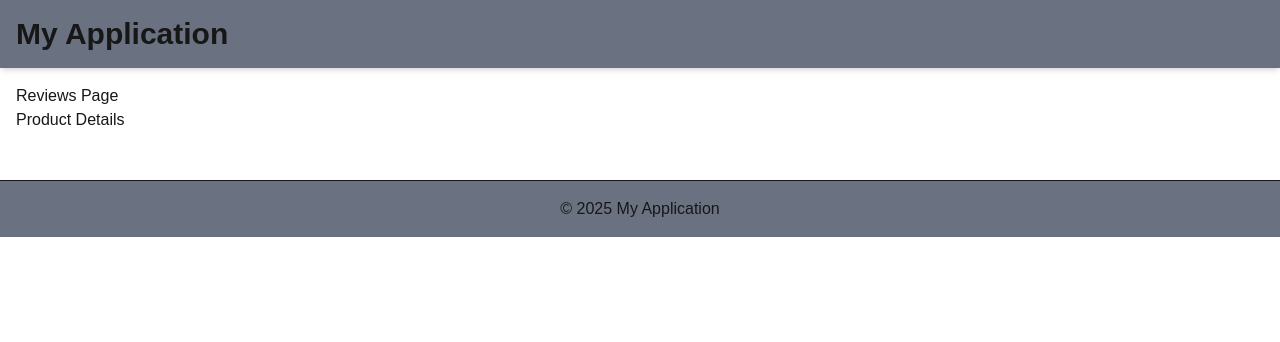
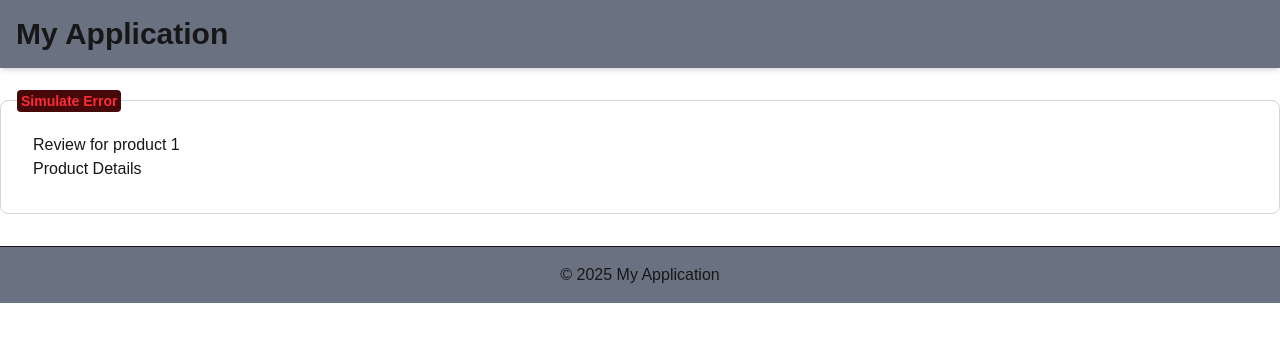
Before and after one commit to Mani-420/Complete_Nextjs, a Next.js app in the folder nextjs/: page /products/1/reviews in a window 1280 px wide. Shown: the top 342 px of the page. Built offline with nearby package versions, Linux system fonts and the light colour scheme.

Commit message:
Errors and Error Handling

```diff
--- /dev/null
+++ b/nextjs/src/app/error-wrapper.tsx
@@ -0,0 +1,39 @@
+'use client';
+import './globals.css';
+
+import { useState } from 'react';
+
+interface WrapperProps {
+  children: React.ReactNode;
+}
+
+const ErrorSimulator = ({
+  message = 'An error occurred'
+}: {
+  message?: string;
+}) => {
+  const [error, setError] = useState(false);
+
+  if (error) throw new Error(message);
+
+  return (
+    <button
+      title="Simulate an error"
+      className="bg-red-950 text-red-500 rounded p-1 leading-none font-semibold text-sm hover:bg-red-900 transition"
+      onClick={() => setError(true)}
+    >
+      Simulate Error
+    </button>
+  );
+};
+
+export const ErrorWrapper = ({ children }: WrapperProps) => {
+  return (
+    <div className="flex flex-col rounded-lg mt-8 relative p-4 border border-gray-300">
+      <div className="absolute top-0 left-4 -translate-y-1/2">
+        <ErrorSimulator message="Simulated error in root layout" />
+      </div>
+      {children}
+    </div>
+  );
+};
--- /dev/null
+++ b/nextjs/src/app/global-error.tsx
@@ -0,0 +1,24 @@
+'use client'; // Error boundaries must be Client Components
+
+import './globals.css';
+
+export default function GlobalError() {
+  return (
+    <html lang="en">
+      <body>
+        <div className="flex flex-col items-center justify-center min-h-screen">
+          <h2 className="text-2xl font-bold mb-4">Something went wrong!</h2>
+          <button
+            onClick={() => {
+              // refresh the page
+              window.location.reload();
+            }}
+            className="bg-blue-500 hover:bg-blue-700 text-white font-bold py-2 px-4 rounded"
+          >
+            Refresh
+          </button>
+        </div>
+      </body>
+    </html>
+  );
+}
--- a/nextjs/src/app/layout.tsx
+++ b/nextjs/src/app/layout.tsx
@@ -1,6 +1,7 @@
 import type { Metadata } from 'next';
 import { Geist, Geist_Mono } from 'next/font/google';
 import './globals.css';
+import { ErrorWrapper } from './error-wrapper';
 
 const geistSans = Geist({
   variable: '--font-geist-sans',
@@ -33,7 +34,7 @@
         <header className="flex items-center justify-between p-4 bg-gray-500 shadow-md">
           <h1 className="text-3xl font-bold">My Application</h1>
         </header>
-        {children}
+        <ErrorWrapper>{children}</ErrorWrapper>
         <footer className="mt-8">
           <div className="text-center p-4 bg-gray-500 border-t">
             © {new Date().getFullYear()} My Application
--- /dev/null
+++ b/nextjs/src/app/products/[productId]/reviews/error.tsx
@@ -0,0 +1,25 @@
+'use client';
+
+import { useRouter } from 'next/navigation';
+import { startTransition } from 'react';
+export default function ErrorBoundary({
+  error,
+  reset
+}: {
+  error: Error;
+  reset: () => void;
+}) {
+  const router = useRouter();
+  const reload = () => {
+    startTransition(() => {
+      router.refresh();
+      reset();
+    });
+  };
+  return (
+    <div>
+      {error.message}{' '}
+      <button onClick={() => startTransition(reload)}>Try again</button>
+    </div>
+  );
+}
--- a/nextjs/src/app/products/[productId]/reviews/page.tsx
+++ b/nextjs/src/app/products/[productId]/reviews/page.tsx
@@ -1,7 +1,27 @@
-import React from 'react';
+import { notFound } from 'next/navigation';
 
-function Reviews() {
-  return <div>Reviews Page</div>;
+// function getRandomInt(count: number) {
+//   return Math.floor(Math.random() * count);
+// }
+
+export default async function ProductReview({
+  params
+}: {
+  params: Promise<{ productId: string; reviewId: string }>;
+}) {
+  // const random = getRandomInt(2);
+  // if (random === 1) {
+  //   throw new Error("Error loading review");
+  // }
+
+  const { productId, reviewId } = await params;
+
+  if (parseInt(reviewId) > 1000) {
+    notFound();
+  }
+  return (
+    <h1>
+      Review {reviewId} for product {productId}
+    </h1>
+  );
 }
-
-export default Reviews;
```
